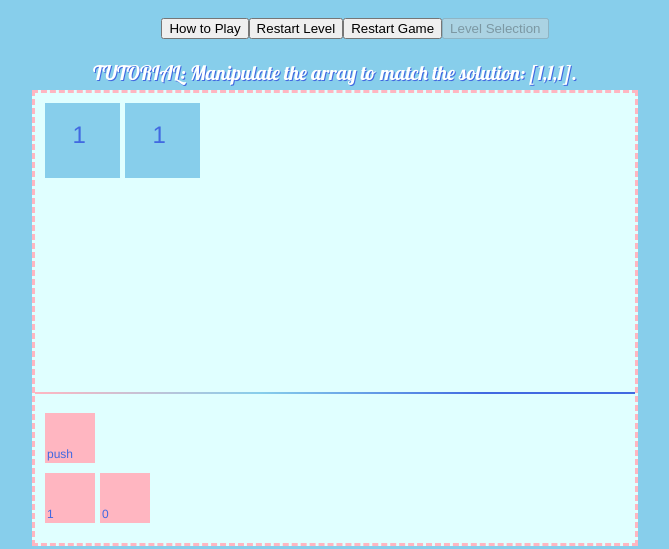
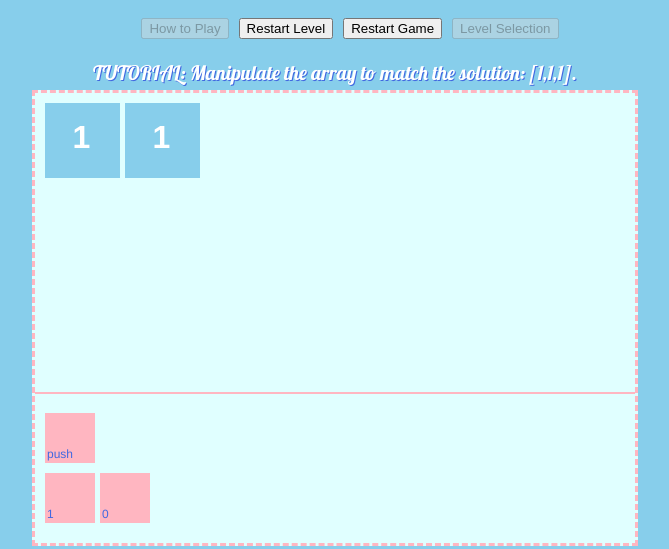
Before and after one commit to atjohnfeng/Array-Match, a website: page index.html in a window 1280 px wide. Shown: the part 105-654 px from the top of the page, without its empty margins (305-974 px from the left). Drawn offline with Linux system fonts and the light colour scheme.

Commit message:
Bolder font

```diff
--- a/index.html
+++ b/index.html
@@ -13,7 +13,8 @@
     <script src="./src/scripts/hand.js"></script>
     <link rel="preconnect" href="https://fonts.googleapis.com">
     <link rel="preconnect" href="https://fonts.gstatic.com" crossorigin>
-    <link href="https://fonts.googleapis.com/css2?family=Lobster&display=swap" rel="stylesheet">
+    <link href="https://fonts.googleapis.com/css2?family=Lobster&display=swap"
+    rel="stylesheet">
     <title>Array Match</title>
 </head>
 
@@ -21,7 +22,7 @@
     <h1>Array Match</h1>
     <div class="nav-bar">
         <ul>
-            <li><button onclick="getHowToPlay()">How to Play</button></li>
+            <li><button disabled onclick="getHowToPlay()">How to Play</button></li>
             <li><button onclick="restart()">Restart Level</button></li>
             <li><button onclick="restartGame()">Restart Game</button></li>
             <li><button disabled>Level Selection</button></li>
@@ -30,7 +31,7 @@
 </header>
 
 <body>
-    <p id="how-to-play"></p>
+    <!-- <p id="how-to-play"></p> -->
 
     <p id="instructions"></p>
 
@@ -46,8 +47,8 @@
 <footer>
     <a href="https://github.com/atjohnfeng" target="_blank" rel="noopener
     noreferrer"><img src="./GitHub-Mark-Light-64px.png" alt="github-logo"></a>
-    <a href="#" target="_blank" rel="noopener noreferrer">
-        <img src="./LI-In-Bug.png" alt="linkedin-logo"></a>
+    <a href="https://www.linkedin.com/" target="_blank" rel="noopener noreferrer
+    "><img src="./LI-In-Bug.png" alt="linkedin-logo"></a>
 </footer>
 
 </html>
--- a/src/index.scss
+++ b/src/index.scss
@@ -77,3 +77,7 @@ a > img {
     margin-top: 1px;
     margin-right: 8px;
 }
+
+header ul li {
+    margin-right: 10px;
+}
--- a/src/scripts/board.js
+++ b/src/scripts/board.js
@@ -1,7 +1,7 @@
 const canvas = document.getElementById('board');
 const board = canvas.getContext('2d');
 
-let currentLvl = getCurrentLevel(); //# TODO
+let currentLvl = getCurrentLevel();
 let completedLevels = [];
 
 let cards = null;
@@ -64,10 +64,10 @@ function fillBoard(problemArr) {
         for (let i = 0; i < row.length; i++) {
             board.fillStyle = 'skyblue';
             board.fillRect(10 + (i * 80), 10 + (idx * 80), 75, 75);
-            board.font = '24px Helvetica';
-            board.fillStyle = 'royalblue';
+            board.font = 'bold 32px Helvetica';
+            board.fillStyle = 'white';
             let number = row[i];
-            board.fillText(number, 37.5 + (80 * i), 50 + (idx * 80));
+            board.fillText(number, 37.5 + (80 * i), 55 + (idx * 80));
         }
     });
     cards.drawButtons();
@@ -77,13 +77,9 @@ function fillBoard(problemArr) {
 }
 
 function splitBoard() {
-    var gradient = board.createLinearGradient(0, 0, canvas.height, 0);
-    gradient.addColorStop("0", "lightpink");
-    gradient.addColorStop("0.5", "skyblue");
-    gradient.addColorStop("1.0", "royalblue");
 
     board.beginPath();
-    board.strokeStyle = gradient;
+    board.strokeStyle = "lightpink";
     board.setLineDash([]);
     board.lineWidth = 2;
     board.moveTo(0, canvas.height * .6667);
@@ -154,7 +150,7 @@ function selectCard(card) {
 }
 
 function animateSelected(card) {
-    board.strokeStyle = "black";
+    board.strokeStyle = gradient;
     board.strokeRect(card.rectangle.x-1, card.rectangle.y-1,
         card.rectangle.width+2, card.rectangle.height+2);
 }
@@ -209,10 +205,13 @@ function restartGame() {
 }
 
 function getHowToPlay() {
-    // let instrTxt = currentLvl.instructions;
-    // let instructions = document.querySelector('#how-to-play');
-    // instructions.innerHTML = instrTxt;
+
 }
 
 instantLevel();
 loadLevel();
+
+var gradient = board.createLinearGradient(0, 0, 200, 0);
+    gradient.addColorStop("0", "lightpink");
+    gradient.addColorStop("0.5", "skyblue");
+    gradient.addColorStop("1.0", "royalblue");
```
Also changed, not shown: src/scripts/card.js (+0 -9 lines), dist/main.css.
